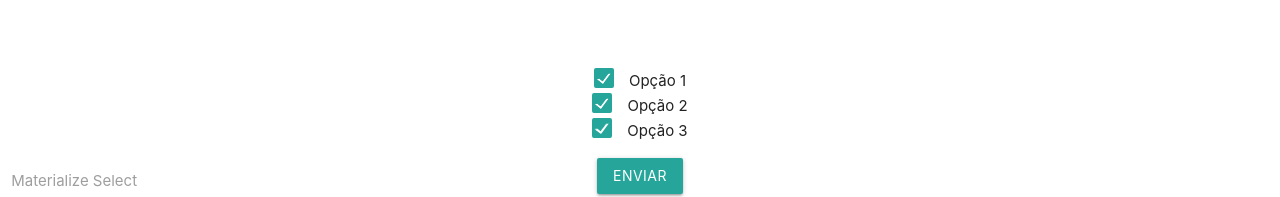
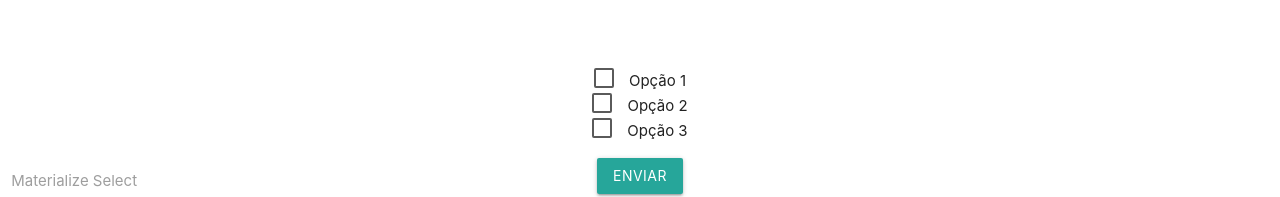
Before and after one commit to guimariz/projeto-react-trello, a React (Create React App) app: page / in a window 1280 px wide. Shown: the part 351-548 px from the top of the page. Built offline with nearby package versions, Linux system fonts and the light colour scheme.

Commit message:
não finalizado

```diff
--- a/src/components/CheckBox.js
+++ b/src/components/CheckBox.js
@@ -1,9 +1,13 @@
 import React from 'react';
 
-export default function CheckBox({ name, id }) {
+export default function CheckBox({ name, id, handleBoxChange, value }) {
+  const onChange = () => {
+    handleBoxChange(value);
+  };
+
   return (
     <div>
-      <input id={id} type="checkbox" className="filled-in" checked="checked" />
+      <input id={id} type="checkbox" className="filled-in" checked={value} />
       <span>{name}</span>
     </div>
   );
--- a/src/components/Form.js
+++ b/src/components/Form.js
@@ -1,10 +1,17 @@
-import React from 'react';
+import React, { useState } from 'react';
 import FormAdd from './FormAdd';
+import FormSucess from './FormSuccess';
 
 export default function Form() {
+  const [isSubmitted, setIsSubmitted] = useState(false);
+
+  const submitForm = () => {
+    setIsSubmitted(true);
+  };
+
   return (
     <div>
-      <FormAdd />
+      {!isSubmitted ? <FormAdd submitForm={submitForm} /> : <FormSucess />}
     </div>
   );
 }
--- a/src/components/FormAdd.js
+++ b/src/components/FormAdd.js
@@ -4,12 +4,18 @@ import Dropdown from './Dropdown';
 import InputInfo from './InputInfo';
 import TextArea from './TextArea';
 import useForm from './useForm';
+import validate from './validateInfo';
 
-export default function FormAdd() {
-  const { handleChange, values, handleSubmit } = useForm();
-
+export default function FormAdd(submitForm) {
+  const {
+    handleChange,
+    handleSubmit,
+    handleBoxChange,
+    values,
+    errors,
+  } = useForm(submitForm, validate);
+  console.log(values.email);
   return (
-    <div className="formContent">
     <form className="form" onSumit={handleSubmit}>
       <h1>Trello Form</h1>
       <div className="dadosUsuario">
@@ -19,6 +25,7 @@ export default function FormAdd() {
           value={values.userName}
           onChange={handleChange}
         />
+        {errors.userName && <p>{errors.userName}</p>}
         <InputInfo
           name="Email"
           label="e-mail"
@@ -26,6 +33,7 @@ export default function FormAdd() {
           value={values.email}
           onChange={handleChange}
         />
+        {errors.email && <p>{errors.email}</p>}
         <TextArea />
       </div>
 
@@ -34,19 +42,19 @@ export default function FormAdd() {
           id="checkBox1"
           name="Opção 1"
           value={values.checkBox}
-            onChange={handleChange}
+          onChange={handleBoxChange}
         />
         <CheckBox
           id="checkBox2"
           name="Opção 2"
           value={values.checkBox}
-            onChange={handleChange}
+          onChange={handleBoxChange}
         />
         <CheckBox
           id="checkBox2"
           name="Opção 3"
           value={values.checkBox}
-            onChange={handleChange}
+          onChange={handleBoxChange}
         />
 
         <Dropdown value={values.dropDown} onChange={handleChange} />
@@ -56,6 +64,5 @@ export default function FormAdd() {
         Enviar
       </a>
     </form>
-    </div>
   );
 }
--- a/src/components/FormSuccess.js
+++ b/src/components/FormSuccess.js
@@ -0,0 +1,11 @@
+import React from 'react';
+
+export default function FormSuccess() {
+  return (
+    <div className="forContent">
+      <div className="formSucess">
+        <span>Formulário enviado com sucesso!</span>
+      </div>
+    </div>
+  );
+}
--- a/src/components/InputInfo.js
+++ b/src/components/InputInfo.js
@@ -1,6 +1,11 @@
 import React from 'react';
 
-export default function InputInfo({ label, name }) {
+export default function InputInfo({ label, name, value, onChange }) {
+  const handleChange = () => {
+    console.log(value);
+    onChange(value);
+  };
+
   return (
     <div>
       <div className="formInputs">
@@ -8,9 +13,11 @@ export default function InputInfo({ label, name }) {
           {name}
         </label>
         <input
+          value={value}
           id={label}
           type="text"
           placeholder={`Digite aqui o seu ${label}`}
+          onChange={handleChange}
         />
       </div>
     </div>
--- a/src/components/useForm.js
+++ b/src/components/useForm.js
@@ -1,6 +1,6 @@
 import { useState, useEffect } from 'react';
 
-const useForm = () => {
+const useForm = (callback, validate, onChange) => {
   const [values, setValues] = useState({
     userName: '',
     email: '',
@@ -9,7 +9,8 @@ const useForm = () => {
     dropDown: false,
   });
 
-  const [errors, setErros] = useState({});
+  const [errors, setErrors] = useState({});
+  const [isSubmitting, setIsSubmitting] = useState(false);
 
   const handleChange = (event) => {
     const { name, value } = event.target;
@@ -18,12 +19,28 @@ const useForm = () => {
       [name]: value,
     });
   };
+  const handleBoxChange = () => {};
 
   const handleSubmit = (event) => {
     event.preventDefault();
+
+    setErrors(validate(values));
+    setIsSubmitting(true);
   };
 
-  return { handleChange, values, handleSubmit };
+  useEffect(() => {
+    if (Object.keys(errors).length === 0 && isSubmitting) {
+      callback();
+    }
+  }, [errors]);
+
+  return {
+    handleChange,
+    handleSubmit,
+    handleBoxChange,
+    values,
+    errors,
+  };
 };
 
 export default useForm;
```
Lines whose indentation alone changed are shown as unchanged.
